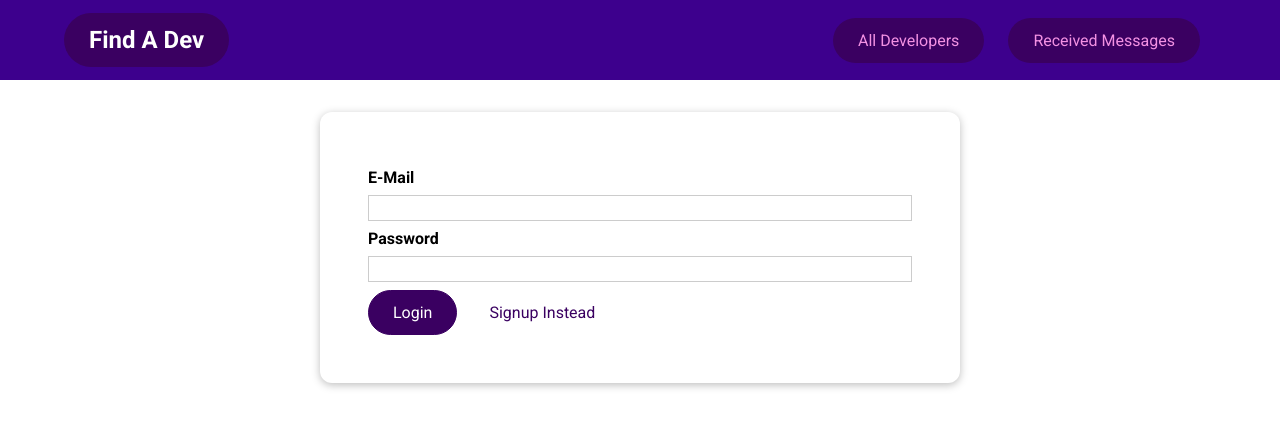
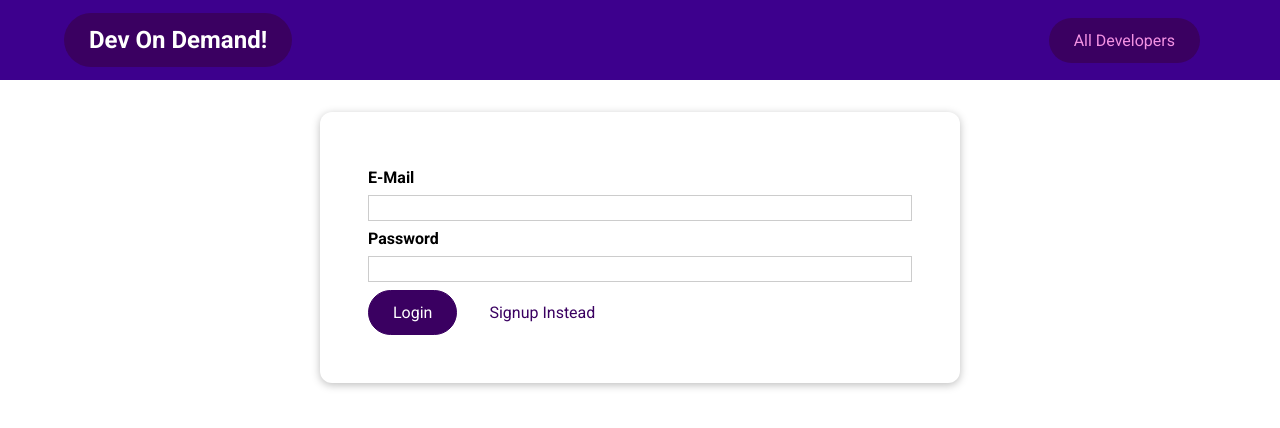
Before and after one commit to alexelmore/vue-coach-finder, a Vue app: page /auth in a window 1280 px wide. Shown: the top 428 px of the page. Built offline with nearby package versions, Linux system fonts and the light colour scheme.

Commit message:
add route guard for user auth

```diff
--- a/src/components/layout/TheHeader.vue
+++ b/src/components/layout/TheHeader.vue
@@ -2,13 +2,13 @@
   <header>
     <nav>
       <h1>
-        <BaseButton link="true" to="/">Find A Dev</BaseButton>
+        <BaseButton link="true" to="/">Dev On Demand!</BaseButton>
       </h1>
       <ul>
         <li>
           <BaseButton link="true" to="/coaches">All Developers</BaseButton>
         </li>
-        <li>
+        <li v-if="isCoach && loggedIn">
           <BaseButton link="true" to="/requests">Received Messages</BaseButton>
         </li>
       </ul>
@@ -23,6 +23,7 @@ export default {
   computed: {
     ...mapGetters({
       isCoach: "coaches/isCoach",
+      loggedIn: "isloggedIn",
     }),
   },
 };
--- a/src/router.js
+++ b/src/router.js
@@ -7,6 +7,13 @@ import RequestReceived from './Pages/requests/RequestReceived.vue'
 import ContactCoach from './Pages/requests/ContactCoach.vue'
 import NotFound from './Pages/NotFound.vue'
 import UserAuth from './Pages/auth/UserAuth.vue'
+import store from './store/index.js';
+
+// Route Guard to send user to login page if they are not authorized
+const isAuthorized = (to, from, next) => {
+    const authorized = store.getters['isloggedIn'];
+    authorized === true ? next() : next('/auth')
+}
 
 // Init and store ref to Vue Router object in a constant
 const router = createRouter({
@@ -14,21 +21,21 @@ const router = createRouter({
     history: createWebHistory(),
     // Routes registration and config
     routes: [
-        { path: '/', redirect: '/coaches' },
-        { path: '/coaches', component: CoachesList },
+        { path: '/', redirect: '/coaches', beforeEnter: isAuthorized },
+        { path: '/coaches', component: CoachesList, beforeEnter: isAuthorized },
         {
             path: '/coaches/:id', props: true, component: CoachDetail, children: [
                 { path: 'contact', component: ContactCoach }
             ]
         },
         { path: '/register', component: CoachesRegistration },
-        { path: '/requests', component: RequestReceived },
+        { path: '/requests', component: RequestReceived, beforeEnter: isAuthorized },
         {
-            path: "/auth", component: UserAuth
+            path: "/auth", component: UserAuth,
         },
 
         {
-            path: "/:notFound(.*)", component: NotFound,
+            path: "/:notFound(.*)", component: NotFound, beforeEnter: isAuthorized
         }
 
 
```
